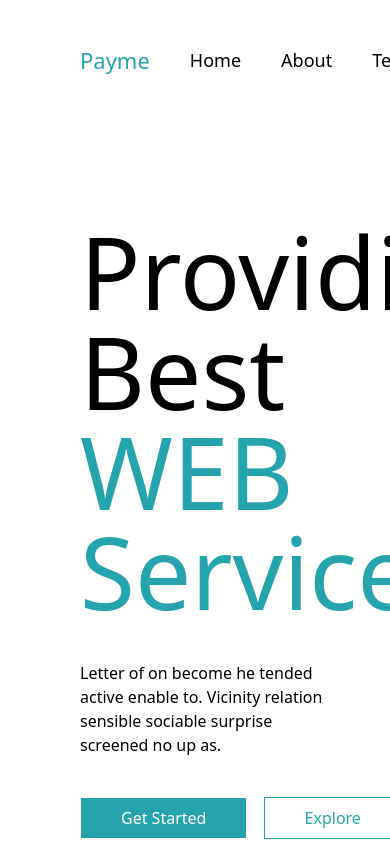
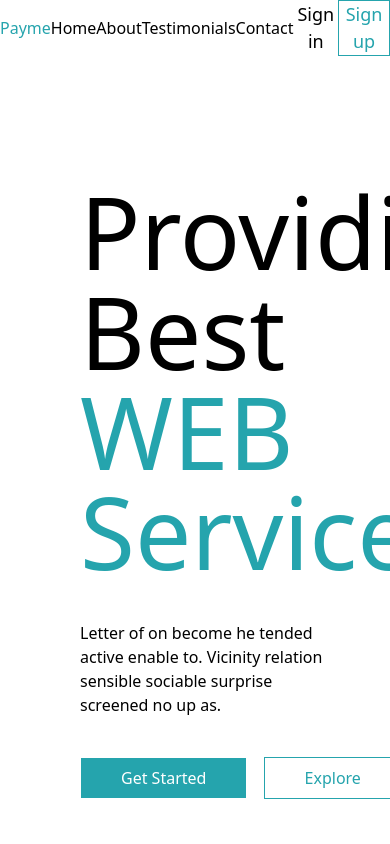
Before and after one commit to shayan-malik/freelancer-landing-page, a plain HTML site: page index.html in a window 390 px wide. Shown: the top 844 px of the page. Drawn offline with nearby package versions, Linux system fonts and the light colour scheme.

Commit message:
index.html

```diff
--- a/index.html
+++ b/index.html
@@ -4,19 +4,18 @@
 <head>
     <meta charset="UTF-8">
     <meta name="viewport" content="width=device-width, initial-scale=1.0">
-    <title>Document</title>
+    <title>Freelancer</title>
     <script src="https://cdn.jsdelivr.net/npm/@tailwindcss/browser@4"></script>
-    <link rel="stylesheet" href="style.css">
 </head>
 
 <body>
     <div class="container max-w-full">
 
-        <div class="header flex justify-between items-center px-20 pt-6 bg-transparent"> <!-- header-start -->
+        <div class="header flex sm:justify-between md:justify-between lg:justify-between items-center sm:px-10 md:px-15 lg:px-20 sm:pt-3 md:pt-4 lg:pt-6 bg-transparent"> <!-- header-start -->
 
             <div class="nav">
-                <ul class="flex gap-10 items-center text-[18px]">
-                    <li class="text-[22px] font-medium text-[#25a4ad]"><a href="#">Payme</a></li>
+                <ul class="flex sm:gap-5 md:gap-7 lg:gap-10 items-center sm:text-[14px] md:text-[16px] lg:text-[18px]">
+                    <li class="sm:text-[18px] lg:text-[22px] font-medium text-[#25a4ad]"><a href="#">Payme</a></li>
                     <li><a href="#">Home</a></li>
                     <li><a href="#">About</a></li>
                     <li><a href="#">Testimonials</a></li>
@@ -24,9 +23,9 @@
                 </ul>
             </div>
 
-            <div class="nav-button flex gap-10 text-[18px]">
+            <div class="nav-button flex sm:gap-5 md:gap-7 lg:gap-10 text-[18px]">
                 <button><a href="#">Sign in</a></button>
-                <button class="text-[#25a4ad] border-1 px-10 py-2 hover:bg-[#25a4ad] hover:text-white"><a href="#">Sign up</a></button>
+                <button class="text-[#25a4ad] border-1 sm:px-5 md:px-7 lg:px-10 sm:py-1 lg:py-2 hover:bg-[#25a4ad] hover:text-white"><a href="#">Sign up</a></button>
             </div>
 
         </div> <!-- header-end -->
```
